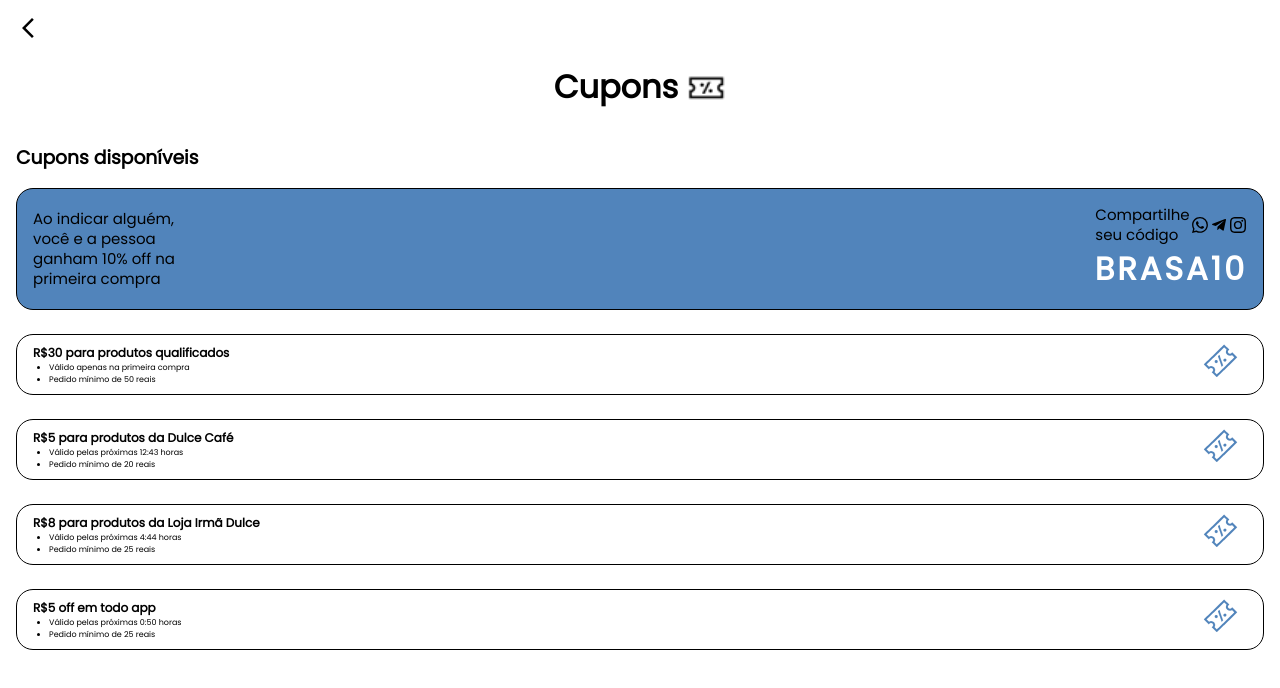
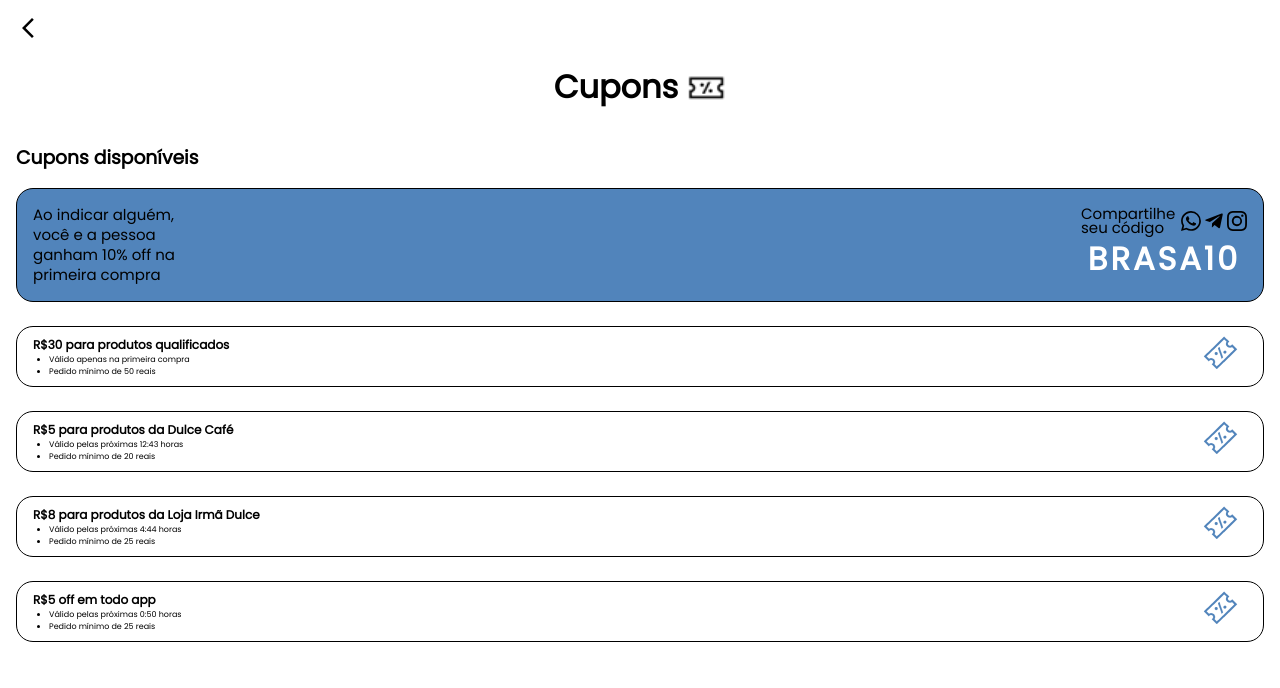
Before and after one commit to deivomaciel/OSID, a React (Create React App) app: page /coupon in a window 1280 px wide. Shown: the top 688 px of the page. Built offline with nearby package versions, Linux system fonts and the light colour scheme.

Commit message:
Fix: Correção no CSS do cupon de código

```diff
--- a/src/Components/Coupon/index.js
+++ b/src/Components/Coupon/index.js
@@ -34,13 +34,13 @@ function Coupon() {
                                 <p>Compartilhe seu código</p>
                                 <div className='spans'>
                                     <span>
-                                        <BsWhatsapp />
+                                        <BsWhatsapp size={20} />
                                     </span>
                                     <span>
-                                        <FaTelegramPlane />
+                                        <FaTelegramPlane size={20} />
                                     </span>
                                     <span>
-                                        <BsInstagram />
+                                        <BsInstagram size={20} />
                                     </span>
                                 </div>
                             </div>
--- a/src/Components/Coupon/styles.css
+++ b/src/Components/Coupon/styles.css
@@ -85,12 +85,12 @@ a {
 }
 
 .shear p {
-    margin-right: 32px;
     width: 62px;
+    margin-right: 35px;
+    line-height: 14px;
 }
 
 .code h3 {
-    /* margin-top: -8px; */
     letter-spacing: 3px;
     font-size: 32px;
     color: #fff;
```
